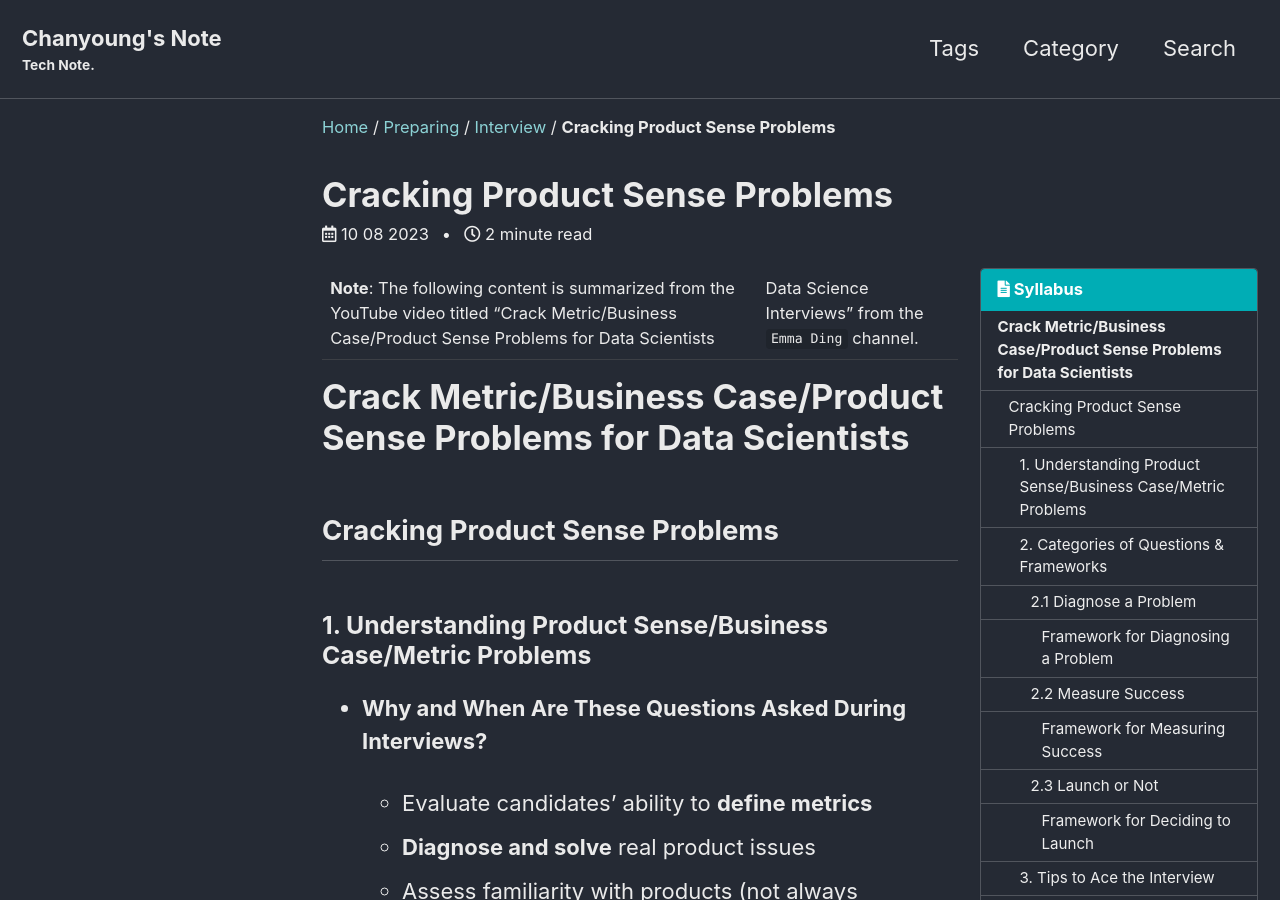
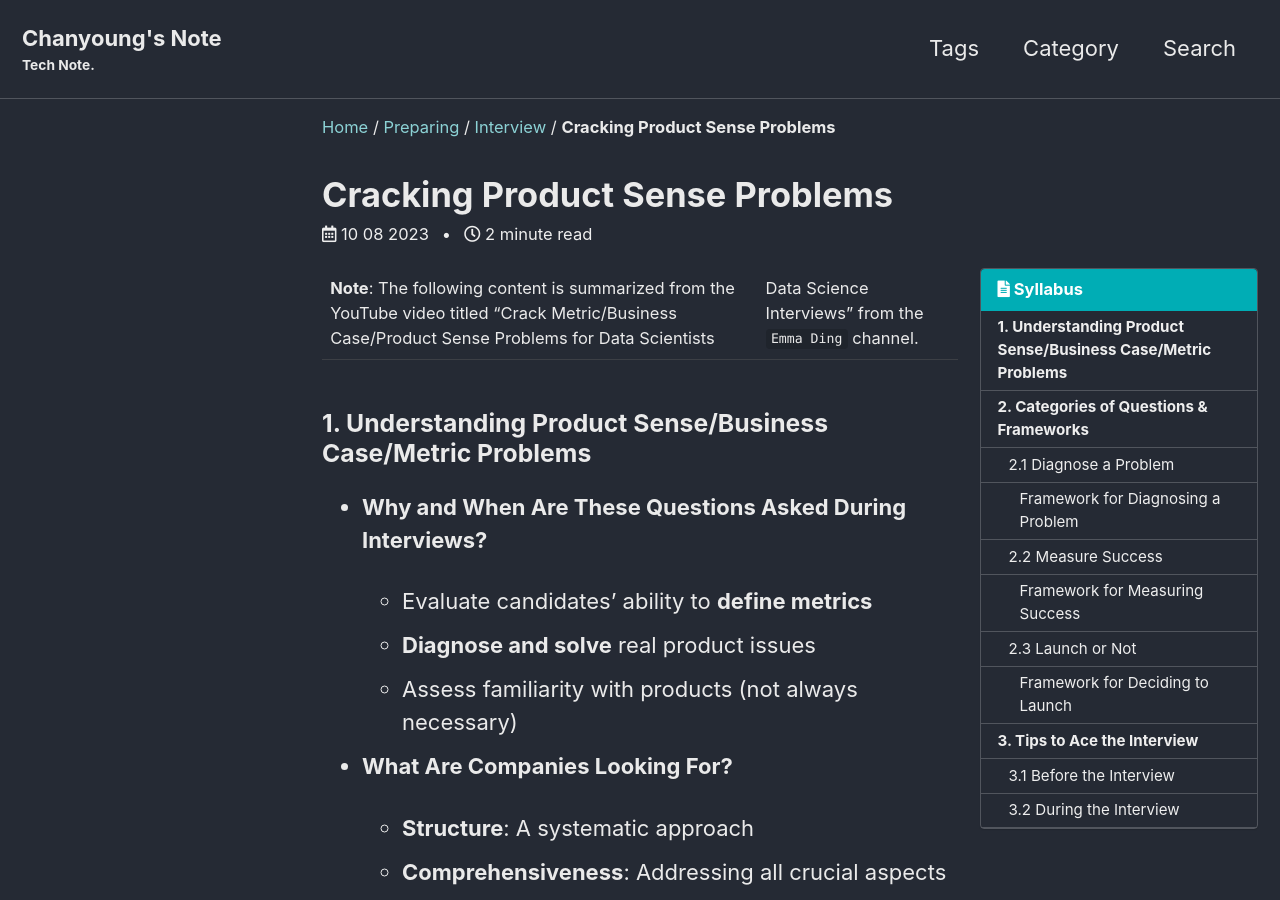
Before and after one commit to PyChanyoung/PyChanyoung.github.io, a Jekyll site: the page built from _posts/2023-10-08-CrackingProductSenseProblems.md, in a window 1280 px wide and 900 px high. Built offline with Jekyll 4.4.1, drawn with Linux system fonts in a browser that asks for light colours; cached includes are drawn as plain includes; some web fonts are replaced; comment, search, counter and statistics services are not loaded.

Commit message:
Content update

```diff
--- a/_posts/2023-10-08-CrackingProductSenseProblems.md
+++ b/_posts/2023-10-08-CrackingProductSenseProblems.md
@@ -10,10 +10,6 @@ author_profile: false
 ---
 
 **Note**: The following content is summarized from the YouTube video titled "Crack Metric/Business Case/Product Sense Problems for Data Scientists | Data Science Interviews" from the `Emma Ding` channel.
-
-# Crack Metric/Business Case/Product Sense Problems for Data Scientists
-
-## Cracking Product Sense Problems
 
 ### 1. Understanding Product Sense/Business Case/Metric Problems
 
```
